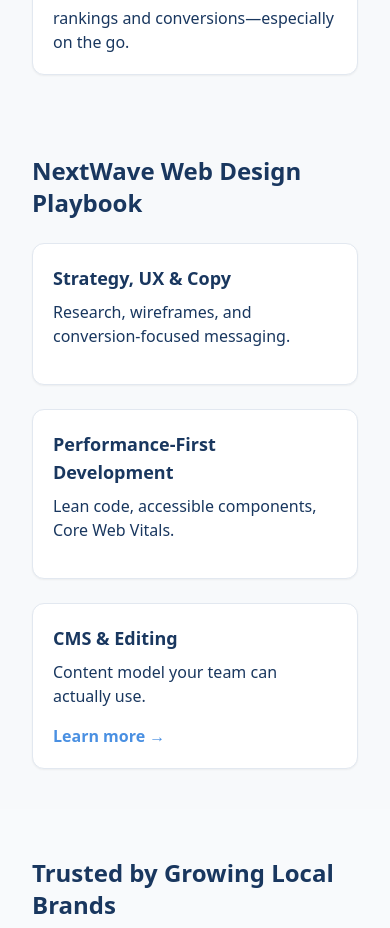
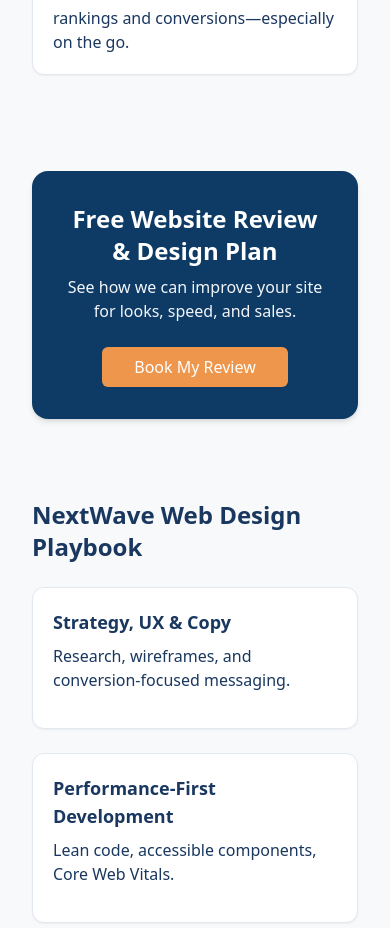
Before and after one commit to Parrasite9/nextwave, a React (Create React App) app: page /services/web-design in a window 390 px wide. Shown: the part 1160-2088 px from the top of the page. Built offline with nearby package versions, Linux system fonts and the light colour scheme.

Commit message:
Extra CTA added for web design page

```diff
--- a/src/Pages/ServicePage/WebDesign.jsx
+++ b/src/Pages/ServicePage/WebDesign.jsx
@@ -105,6 +105,14 @@
 					},
 				]}
 			/>
+
+			<div className="sm:hidden mt-4">
+				<ServiceCTABanner
+					title="Free Website Review & Design Plan"
+					subtitle="See how we can improve your site for looks, speed, and sales."
+					cta={{ label: 'Book My Review', to: zoomLink }}
+				/>
+			</div>
 
 			{/* SERVICES GRID */}
 			<ServiceGrid
```
